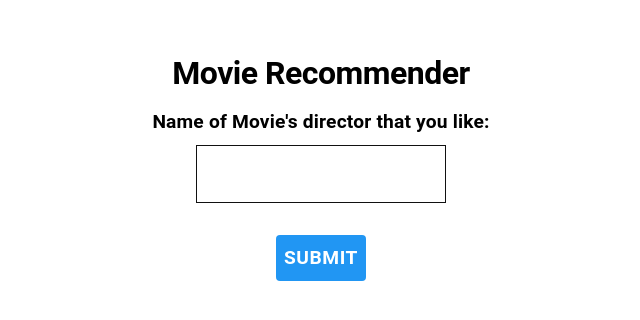
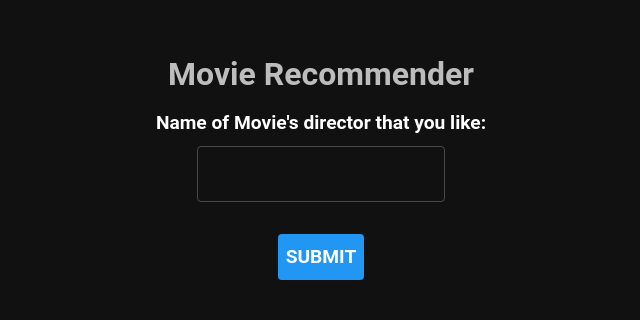
Before and after one commit to rodrijuarez/movie-recommender, a React (Create React App) app: page / in a window 1280 px wide. Shown: the part 232-552 px from the top of the page, without its empty margins (319-959 px from the left). Built offline with nearby package versions, Linux system fonts and the light colour scheme.

Commit message:
setting style dark

```diff
--- a/src/App.js
+++ b/src/App.js
@@ -1,53 +1,46 @@
 import './App.css';
 import React from 'react';
-import { styled, createTheme, ThemeProvider } from '@mui/material/styles';
+import theme from './theme';
+import { ThemeProvider, styled } from '@mui/material/styles';
 import { TextField, Button, Typography } from '@mui/material';
 
-const theme = createTheme({
-  palette: {
-    mode: 'dark',
-    primary: {
-      main: '#2196f3',
-      dark: '#0d8aed',
-    },
-  },
-});
-
-const Wrapper = styled('div')({
+const Wrapper = styled('div')(({ theme }) => ({
   display: 'flex',
   flexDirection: 'column',
   alignItems: 'center',
   justifyContent: 'center',
   height: '100vh',
-});
+  backgroundColor: theme.palette.background.default,
+}));
 
-const Title = styled(Typography)({
+const Title = styled(Typography)(({ theme }) => ({
   fontSize: '2rem',
   fontWeight: 'bold',
   marginBottom: '1rem',
-});
+  color: theme.palette.text.secondary,
+}));
 
-const Form = styled('form')({
+const Form = styled('form')(({ theme }) => ({
   display: 'flex',
   flexDirection: 'column',
   alignItems: 'center',
   justifyContent: 'center',
-});
+}));
 
-const Label = styled(Typography)({
+const Label = styled(Typography)(({ theme }) => ({
   fontSize: '1.2rem',
   fontWeight: 'bold',
   marginBottom: '0.5rem',
-});
+  color: '#ffffff',
+}));
 
-const Input = styled(TextField)({
+const Input = styled(TextField)(({ theme }) => ({
   marginBottom: '1rem',
-  border: '1px solid #111',
-});
+}));
 
 const SubmitButton = styled(Button)(({ theme }) => ({
   backgroundColor: theme.palette.primary.main,
-  color: 'white',
+  color: '#ffffff',
   fontSize: '1.2rem',
   fontWeight: 'bold',
   marginTop: '1rem',
@@ -56,7 +49,6 @@ const SubmitButton = styled(Button)(({ theme }) => ({
   },
 }));
 
-
 function App() {
   return (
     <ThemeProvider theme={theme}>
@@ -64,7 +56,7 @@ function App() {
         <Title variant="h1">Movie Recommender</Title>
         <Form>
           <Label htmlFor="director-name">Name of Movie's director that you like:</Label>
-          <Input id="director-name" name="director-name" required />
+          <Input id="director-name" name="director-name" variant="outlined" required />
           <SubmitButton type="submit">Submit</SubmitButton>
         </Form>
       </Wrapper>
--- a/src/theme.js
+++ b/src/theme.js
@@ -1,6 +1,7 @@
 import { createTheme } from '@mui/material/styles';
 
 const theme = createTheme({
+  backgroundColor: '#111',
   palette: {
     mode: 'dark',
     primary: {
```
